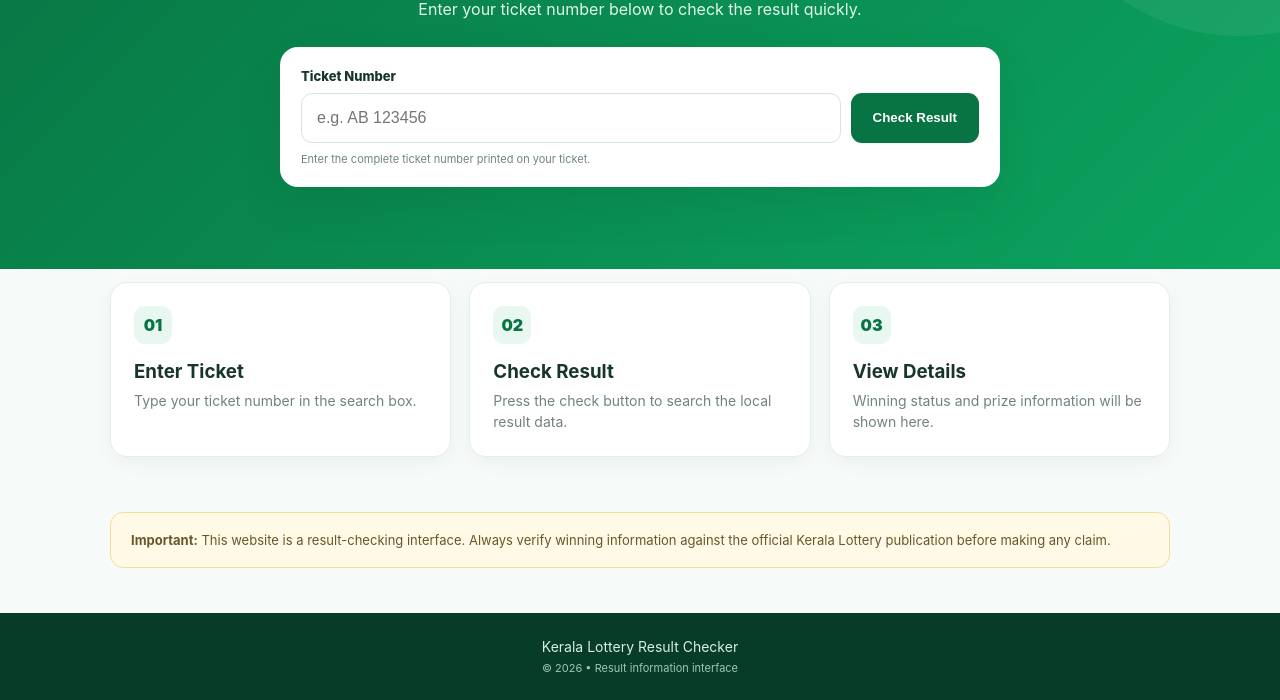
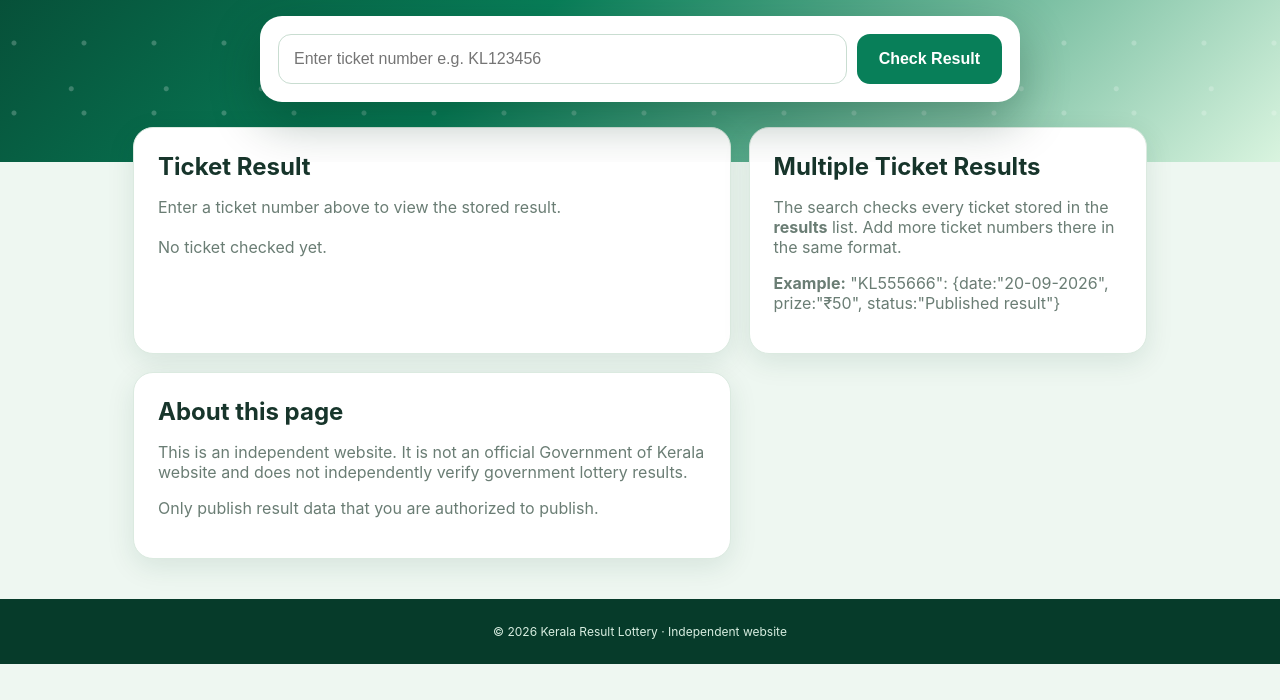
Before and after one commit to dr3714909-cpu/Kerala-lottery-, a plain HTML site: page index.html in a window 1280 px wide. Shown: the part 258-958 px from the top of the page. After the commit the page ends 922 px from the top, so only its background shows below. Drawn offline with Linux system fonts and the light colour scheme.

Commit message:
Add files via upload

```diff
--- a/index.html
+++ b/index.html
@@ -1,75 +1,104 @@
-<!DOCTYPE html>
+<!doctype html>
 <html lang="en">
 <head>
-  <meta charset="UTF-8">
-  <meta name="viewport" content="width=device-width, initial-scale=1.0">
-  <title>Kerala Lottery Result</title>
-  <link rel="stylesheet" href="style.css">
+<meta charset="utf-8">
+<meta name="viewport" content="width=device-width,initial-scale=1">
+<title>Kerala Lottery Result — Independent Checker</title>
+<style>
+*{box-sizing:border-box}body{margin:0;font-family:Inter,Arial,sans-serif;color:#17352b;background:#eef7f1}
+.hero{min-height:420px;padding:28px 18px 55px;position:relative;overflow:hidden;
+background:linear-gradient(135deg,#063b2a 0%,#087f59 48%,#d9f4df 100%)}
+.hero:before{content:"";position:absolute;inset:0;opacity:.22;
+background:radial-gradient(circle at 20% 30%,#fff 0 2px,transparent 3px),radial-gradient(circle at 75% 65%,#fff 0 2px,transparent 3px);
+background-size:70px 70px,95px 95px}
+nav{max-width:1050px;margin:auto;display:flex;justify-content:space-between;align-items:center;color:white;position:relative;z-index:2}
+.brand{font-weight:800;font-size:22px}.badge{font-size:11px;background:#ffffff2b;border:1px solid #ffffff55;padding:7px 10px;border-radius:20px}
+.hero-content{max-width:850px;margin:70px auto 0;text-align:center;color:white;position:relative;z-index:2}
+h1{font-size:clamp(38px,7vw,70px);margin:0 0 12px;letter-spacing:-2px}
+.hero p{font-size:18px;margin:0 auto 28px;opacity:.94}
+.search{max-width:760px;margin:auto;background:#fff;padding:18px;border-radius:22px;box-shadow:0 18px 50px #002d1b55;display:flex;gap:10px}
+.search input{flex:1;border:1px solid #c9ddd1;border-radius:13px;padding:15px;font-size:16px;outline:none}
+.search button{border:0;background:#087f59;color:white;border-radius:13px;padding:0 22px;font-weight:800;font-size:16px}
+main{max-width:1050px;margin:-35px auto 40px;padding:0 18px;position:relative}
+.grid{display:grid;grid-template-columns:1.2fr .8fr;gap:18px}
+.card{background:white;border:1px solid #dbeae0;border-radius:20px;padding:24px;box-shadow:0 8px 28px #0b49301a}
+.card h2{margin:0 0 8px}.muted{color:#6a7d74}.result{margin-top:18px;display:none}
+.result .ticket{font-size:32px;font-weight:900;color:#087f59}
+.prize{font-size:28px;font-weight:900;margin-top:8px}
+.info{display:grid;grid-template-columns:repeat(3,1fr);gap:12px;margin-top:18px}
+.info div{background:#f2faf5;border-radius:14px;padding:16px}.label{font-size:12px;color:#6a7d74}.value{font-weight:800;margin-top:5px}
+footer{background:#063b2a;color:#d8eee1;padding:25px 18px;text-align:center;font-size:12px}
+@media(max-width:720px){.search{flex-direction:column}.search button{padding:14px}.grid{grid-template-columns:1fr}.info{grid-template-columns:1fr}nav{align-items:flex-start}}
+</style>
 </head>
 <body>
-  <header class="topbar">
-    <div class="brand">
-      <div class="logo">KL</div>
-      <div>
-        <h1>Kerala Lottery</h1>
-        <p>Ticket Result Checker</p>
-      </div>
-    </div>
-  </header>
-
-  <main>
 <section class="hero">
+<nav><div class="brand">🌴 Kerala Lottery Result</div><div class="badge">INDEPENDENT</div></nav>
 <div class="hero-content">
-        <span class="pill">KERALA LOTTERY RESULTS</span>
-        <h2>Check Your Lottery Result</h2>
-        <p>Enter your ticket number below to check the result quickly.</p>
-
-        <div class="search-card">
-          <label for="ticketInput">Ticket Number</label>
-          <div class="search-row">
-            <input id="ticketInput" type="text" maxlength="30"
-                   placeholder="e.g. AB 123456" autocomplete="off">
-            <button id="checkBtn">Check Result</button>
-          </div>
-          <div class="hint">Enter the complete ticket number printed on your ticket.</div>
+<h1>Kerala Result Lottery</h1>
+<p>Check a ticket number against the result data published on this independent website.</p>
+<div class="search">
+<input id="ticket" placeholder="Enter ticket number e.g. KL123456" autocomplete="off">
+<button onclick="checkResult()">Check Result</button>
 </div>
 </div>
 </section>
 
-    <section class="result-wrap">
-      <div id="result" class="result-card hidden"></div>
+<main>
+<div class="grid">
+<section class="card">
+<h2>Ticket Result</h2>
+<p class="muted">Enter a ticket number above to view the stored result.</p>
+<div id="result" class="result">
+<div class="ticket" id="rTicket"></div>
+<div class="info">
+<div><div class="label">Draw Date</div><div class="value" id="rDate"></div></div>
+<div><div class="label">Prize</div><div class="value prize" id="rPrize"></div></div>
+<div><div class="label">Status</div><div class="value" id="rStatus"></div></div>
+</div>
+</div>
+<div id="empty" class="muted" style="margin-top:20px">No ticket checked yet.</div>
 </section>
 
-    <section class="info-grid">
-      <div class="info-card">
-        <div class="icon">01</div>
-        <h3>Enter Ticket</h3>
-        <p>Type your ticket number in the search box.</p>
-      </div>
-      <div class="info-card">
-        <div class="icon">02</div>
-        <h3>Check Result</h3>
-        <p>Press the check button to search the local result data.</p>
-      </div>
-      <div class="info-card">
-        <div class="icon">03</div>
-        <h3>View Details</h3>
-        <p>Winning status and prize information will be shown here.</p>
-      </div>
+<section class="card">
+<h2>Multiple Ticket Results</h2>
+<p class="muted">The search checks every ticket stored in the <b>results</b> list. Add more ticket numbers there in the same format.</p>
+<p class="muted"><b>Example:</b> "KL555666": {date:"20-09-2026", prize:"₹50", status:"Published result"}</p>
 </section>
 
-    <section class="notice">
-      <strong>Important:</strong> This website is a result-checking interface. Always verify winning
-      information against the official Kerala Lottery publication before making any claim.
+<section class="card">
+<h2>About this page</h2>
+<p class="muted">This is an independent website. It is not an official Government of Kerala website and does not independently verify government lottery results.</p>
+<p class="muted">Only publish result data that you are authorized to publish.</p>
 </section>
+</div>
 </main>
 
-  <footer>
-    <div>Kerala Lottery Result Checker</div>
-    <div class="footer-small">© 2026 • Result information interface</div>
-  </footer>
+<footer>© 2026 Kerala Result Lottery · Independent website</footer>
 
-  <script src="results.js"></script>
-  <script src="script.js"></script>
+<script>
+const results = {
+  "KL-1458": {prize:"75,000,00/-", status:"Published result"},
+  "KL-8566": {prize:"50,000,00/-", status:"Published result"},
+  "KL-5839": {prize:"10,000,00/-", status:"Published result"},
+  "KL-4268": {prize:"1,00,000,00/-", status:"Published result"},
+  "KL-2285": {prize:"5,000,00/-", status:"Published result"},
+  "KL-5868": {prize:"40,000,00/-", status:"Published result"}
+};
+function todayDate(){
+  const d=new Date();
+  return String(d.getDate()).padStart(2,"0")+"-"+String(d.getMonth()+1).padStart(2,"0")+"-"+d.getFullYear();
+}
+function checkResult(){
+  const t=document.getElementById("ticket").value.trim().toUpperCase();
+  const r=results[t], box=document.getElementById("result"), empty=document.getElementById("empty");
+  box.style.display="block"; empty.style.display="none";
+  if(!r){
+    box.innerHTML='<div style="color:#a33;font-weight:800">No result found</div><p class="muted">Please check the ticket number.</p>';
+    return;
+  }
+  box.innerHTML='<div class="ticket">'+t+'</div><div class="info"><div><div class="label">Draw Date</div><div class="value">'+todayDate()+'</div></div><div><div class="label">Prize</div><div class="value prize">'+r.prize+'</div></div><div><div class="label">Status</div><div class="value">'+r.status+'</div></div></div>';
+}
+</script>
 </body>
 </html>
```
Lines whose indentation alone changed are shown as unchanged.
